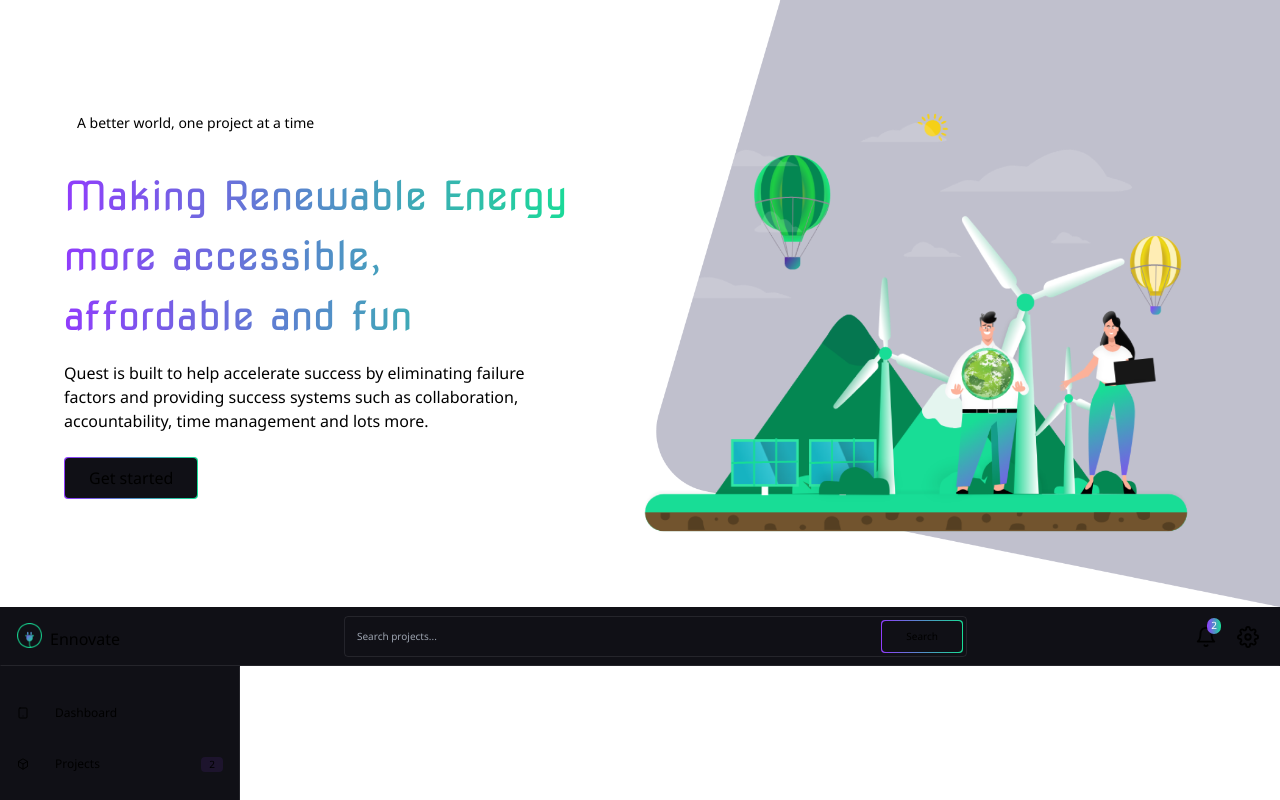
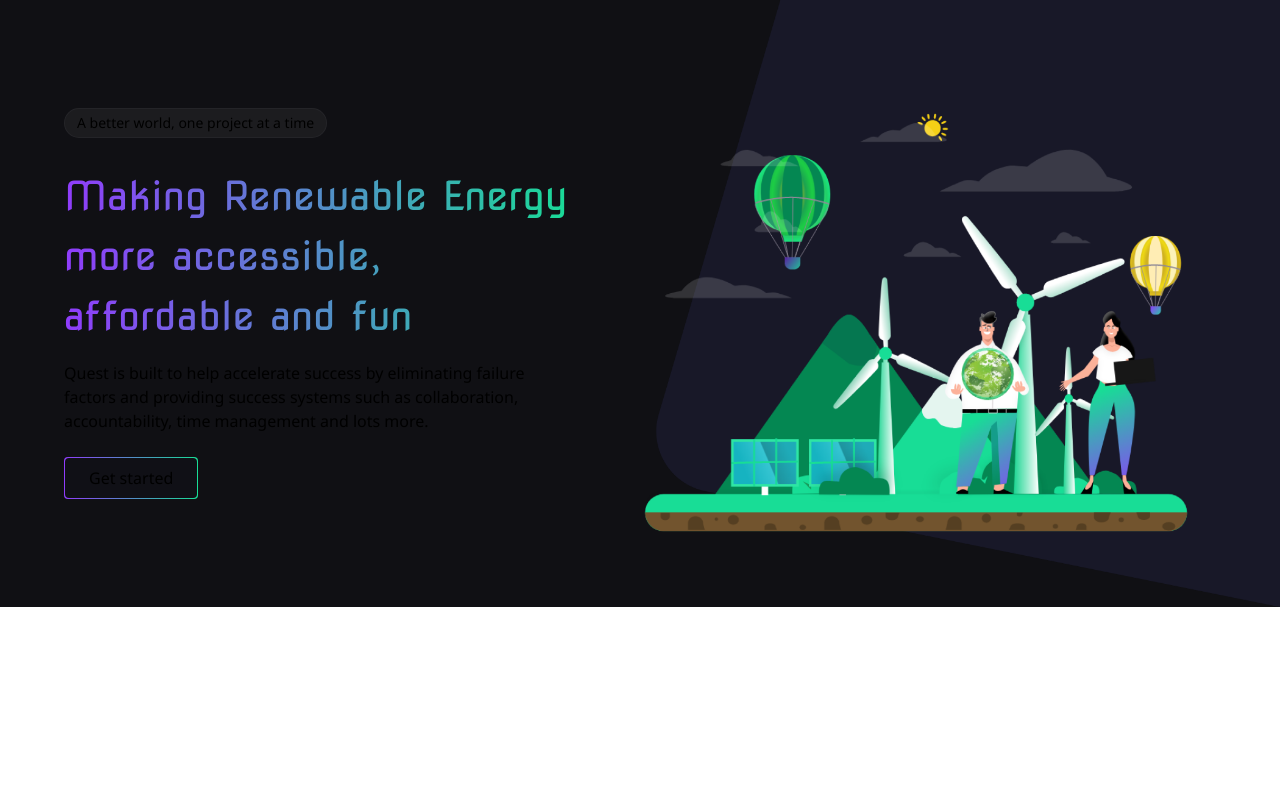
Before and after one commit to abel-otegbola/Ennovate, a React (Vite) app: page / in a window 1280 px wide. Shown: the top 800 px of the page. Built offline with nearby package versions, Linux system fonts and the light colour scheme.

Commit message:
feat: add

```diff
--- a/src/App.tsx
+++ b/src/App.tsx
@@ -6,10 +6,12 @@ function App() {
 
   return (
     <BrowserRouter>
+      <div className='bg-[#101014]'>
         <Routes>
           <Route path='/' element={<Home />} />
+          <Route path="/dashboard/*" element={<Dashboard />} />
         </Routes>
-        <Dashboard />
+      </div>
     </BrowserRouter>
   )
 }
```
